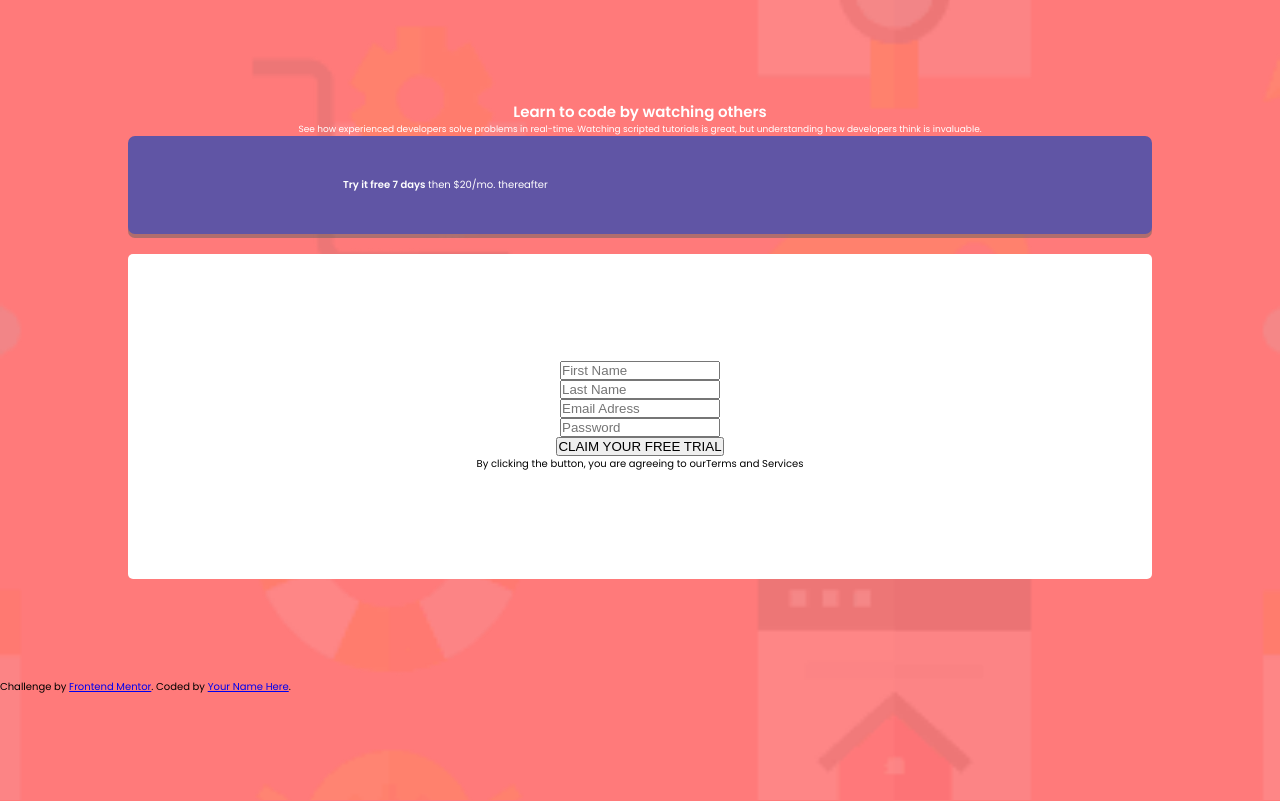
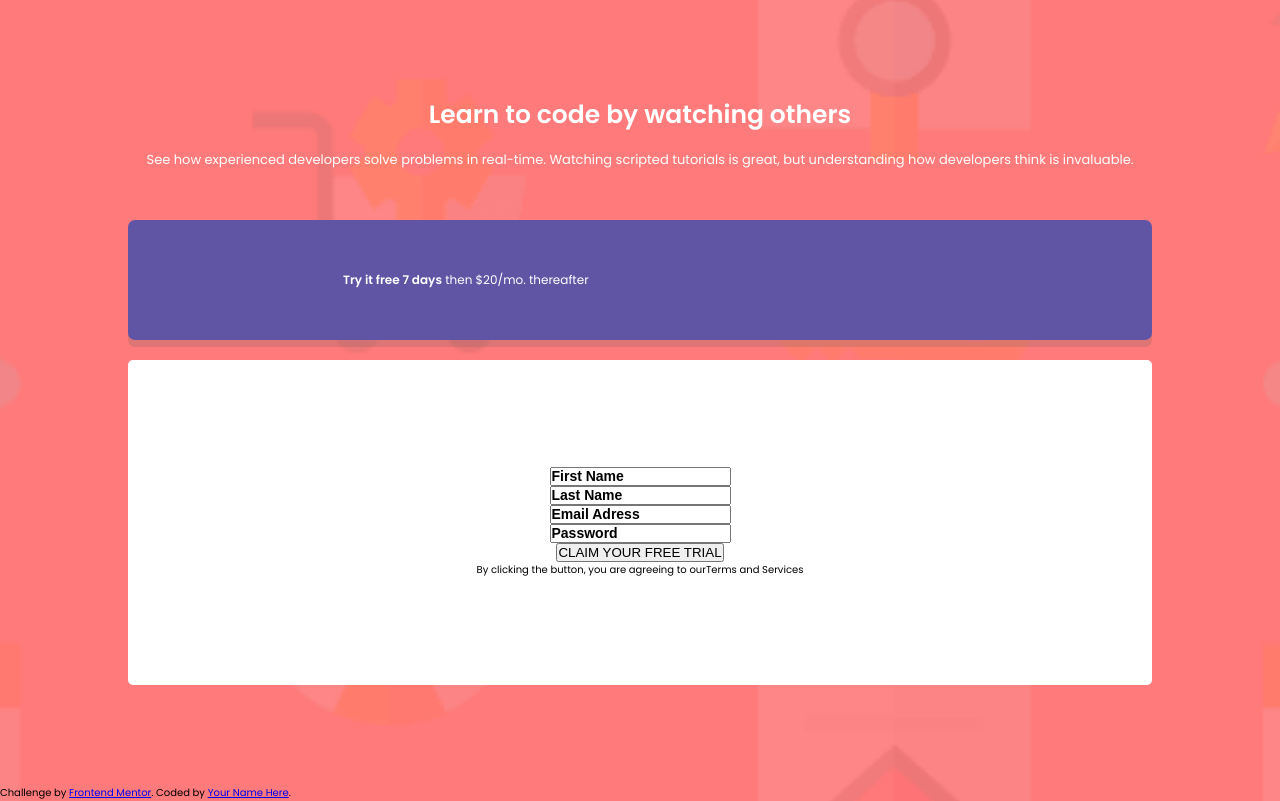
Before and after one commit to NorMenMe/frontend-mentor-signup-form, a website: page src/index.html in a window 1280 px wide. Drawn offline with Linux system fonts and the light colour scheme.

Commit message:
added style box-left

```diff
--- a/src/scss/main.scss
+++ b/src/scss/main.scss
@@ -22,29 +22,34 @@ body {
     .box-left__title {
       color: #ffffff;
       font-weight: 700;
+      font-size: 25px;
+      line-height: 30px;
+      margin: 2rem 0;
     }
 
     .box-left__text {
-      font-size: 9px;
+      font-size: 13px;
       color: #ffffff;
     }
   }
 
   .box-right {
-    // outline: 2px solid yellow;
+    margin-top: 5rem;
 
     .wrapper-advert {
       width: 100%;
       background-color: $primary-blue;
       border-radius: 7px;
-      box-shadow: 0px 4px 0px rgba(97, 97, 97, 0.5);
+      box-shadow: 0px 7px 0px rgba(97, 97, 97, 0.2);
       color: #ffffff;
+      padding: 1rem 0rem;
 
       .advert__text {
         // outline: 2px solid red;
         width: 66%;
         margin: 0 auto;
         padding: 4%;
+        font-size: 12px;
 
         .advert__span {
           font-weight: bold;
@@ -60,6 +65,7 @@ body {
       padding: 7%;
 
       .container-form {
+        // outline: 2px solid red;
         padding: 4%;
         display: flex;
         align-items: center;
@@ -67,13 +73,17 @@ body {
         align-items: center;
 
         .input-width {
-          width: 16rem;
+          // min-width: 2rem;
+          max-width: 100%;
+          box-sizing: border-box;
         }
       }
     }
 
-    // ::placeholder {
-    //   color: orange;
-    // }
+    ::placeholder {
+      color: black;
+      font-size: 14px;
+      font-weight: bold;
+    }
   }
 }
```
Also changed, not shown: my-guide.md (+3 -1 lines), src/scss/abstracts/_variables.scss (line endings or trailing spaces), src/styles/main.css, 1 other file.
